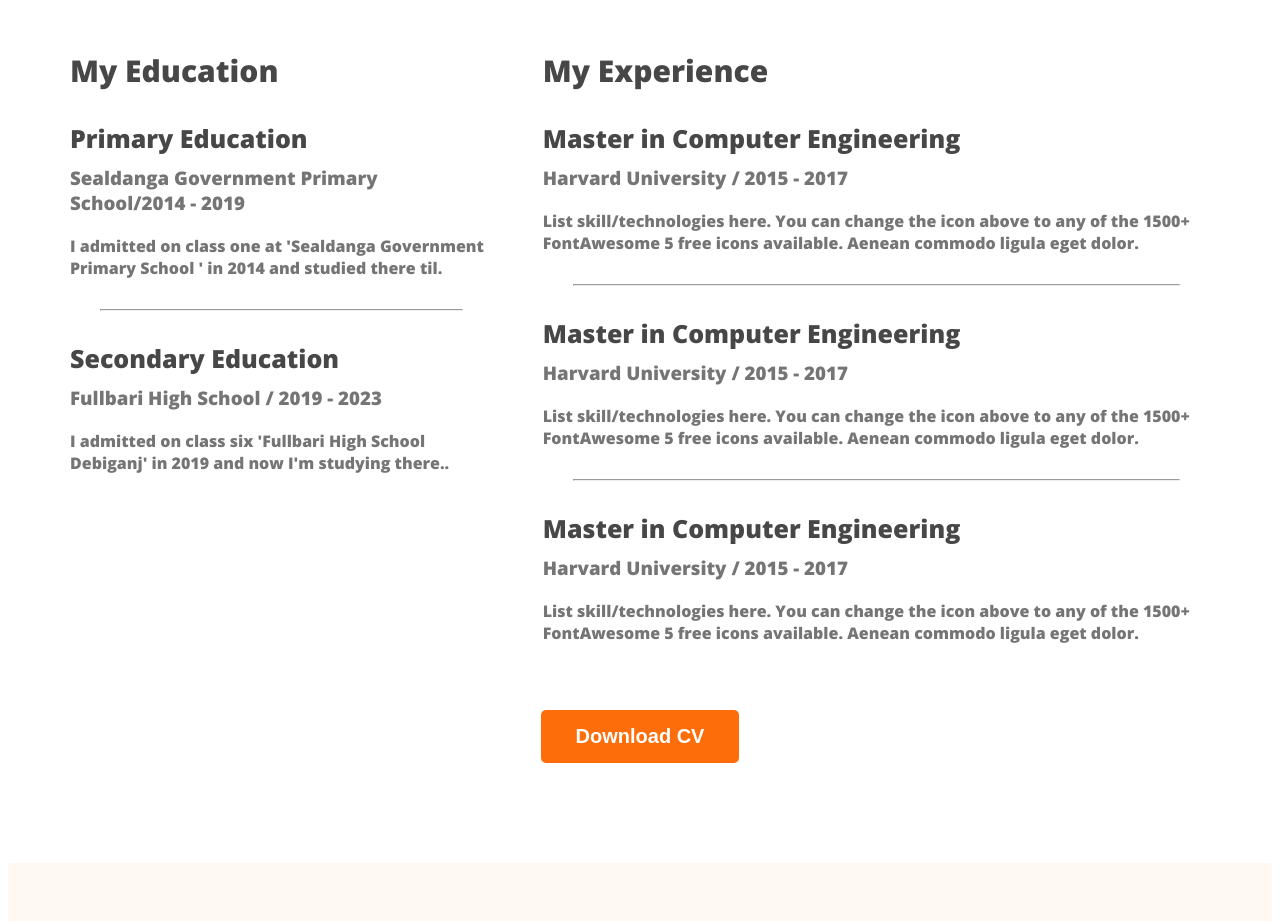
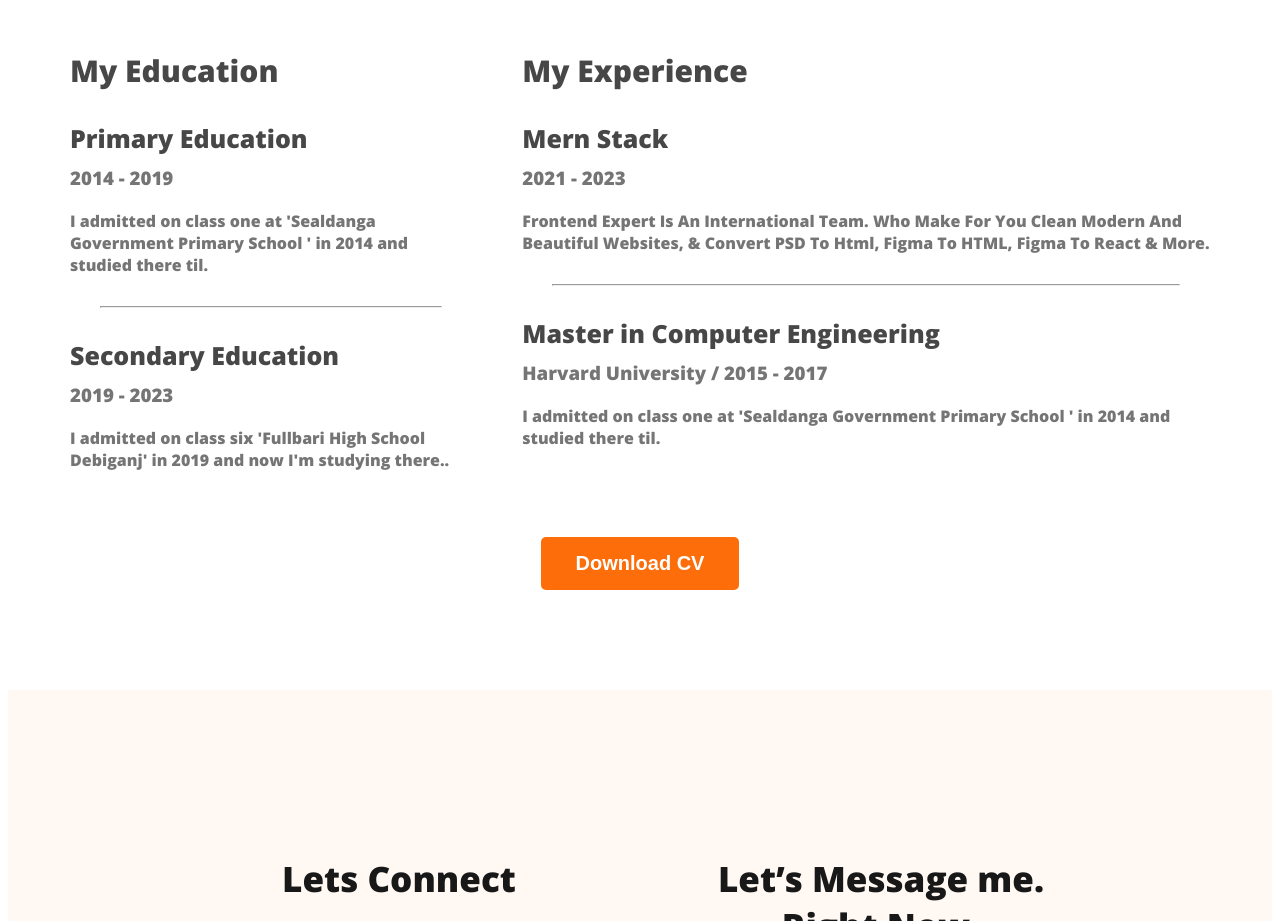
Before and after one commit to tanmoyroy4/portfolio, a plain HTML site: page index.html in a window 1280 px wide. Shown: the part 2480-3401 px from the top of the page. Drawn offline with nearby package versions, Linux system fonts and the light colour scheme.

Commit message:
new code added

```diff
--- a/index.html
+++ b/index.html
@@ -103,14 +103,14 @@
 
                     <div class="resume-item">
                         <h2 class="resume-item-title">Primary Education</h2>
-                        <h3 class="resume-item-institute">Sealdanga Government Primary School/2014 - 2019</h3>
+                        <h3 class="resume-item-institute">2014 - 2019</h3>
                         <p class="resume-item-description">I admitted on class one at 'Sealdanga Government Primary School ' in 2014 and studied there til.
                         </p>
                     </div>
                     <hr>
                     <div class="resume-item">
                         <h2 class="resume-item-title">Secondary Education</h2>
-                        <h3 class="resume-item-institute">Fullbari High School / 2019 - 2023</h3>
+                        <h3 class="resume-item-institute"> 2019 - 2023</h3>
                         <p class="resume-item-description">I admitted on class six 'Fullbari High School Debiganj' in 2019 and now I'm studying there..
                         </p>
                     </div>
@@ -121,26 +121,16 @@
                 <div class="resume-column">
                     <h3 class="resume-column-title">My Experience</h3>
                     <div class="resume-item">
-                        <h2 class="resume-item-title">Master in Computer Engineering</h2>
-                        <h3 class="resume-item-institute">Harvard University / 2015 - 2017</h3>
-                        <p class="resume-item-description">List skill/technologies here. You can change the icon above
-                            to any of the 1500+ FontAwesome 5 free icons available. Aenean commodo ligula eget dolor.
+                        <h2 class="resume-item-title">Mern Stack</h2>
+                        <h3 class="resume-item-institute">2021 - 2023</h3>
+                        <p class="resume-item-description">Frontend Expert Is An International Team. Who Make For You Clean Modern And Beautiful Websites, & Convert PSD To Html, Figma To HTML, Figma To React & More.
                         </p>
                     </div>
                     <hr>
                     <div class="resume-item">
                         <h2 class="resume-item-title">Master in Computer Engineering</h2>
                         <h3 class="resume-item-institute">Harvard University / 2015 - 2017</h3>
-                        <p class="resume-item-description">List skill/technologies here. You can change the icon above
-                            to any of the 1500+ FontAwesome 5 free icons available. Aenean commodo ligula eget dolor.
-                        </p>
-                    </div>
-                    <hr>
-                    <div class="resume-item">
-                        <h2 class="resume-item-title">Master in Computer Engineering</h2>
-                        <h3 class="resume-item-institute">Harvard University / 2015 - 2017</h3>
-                        <p class="resume-item-description">List skill/technologies here. You can change the icon above
-                            to any of the 1500+ FontAwesome 5 free icons available. Aenean commodo ligula eget dolor.
+                        <p class="resume-item-description">I admitted on class one at 'Sealdanga Government Primary School ' in 2014 and studied there til.
                         </p>
                     </div>
                 </div>
```
